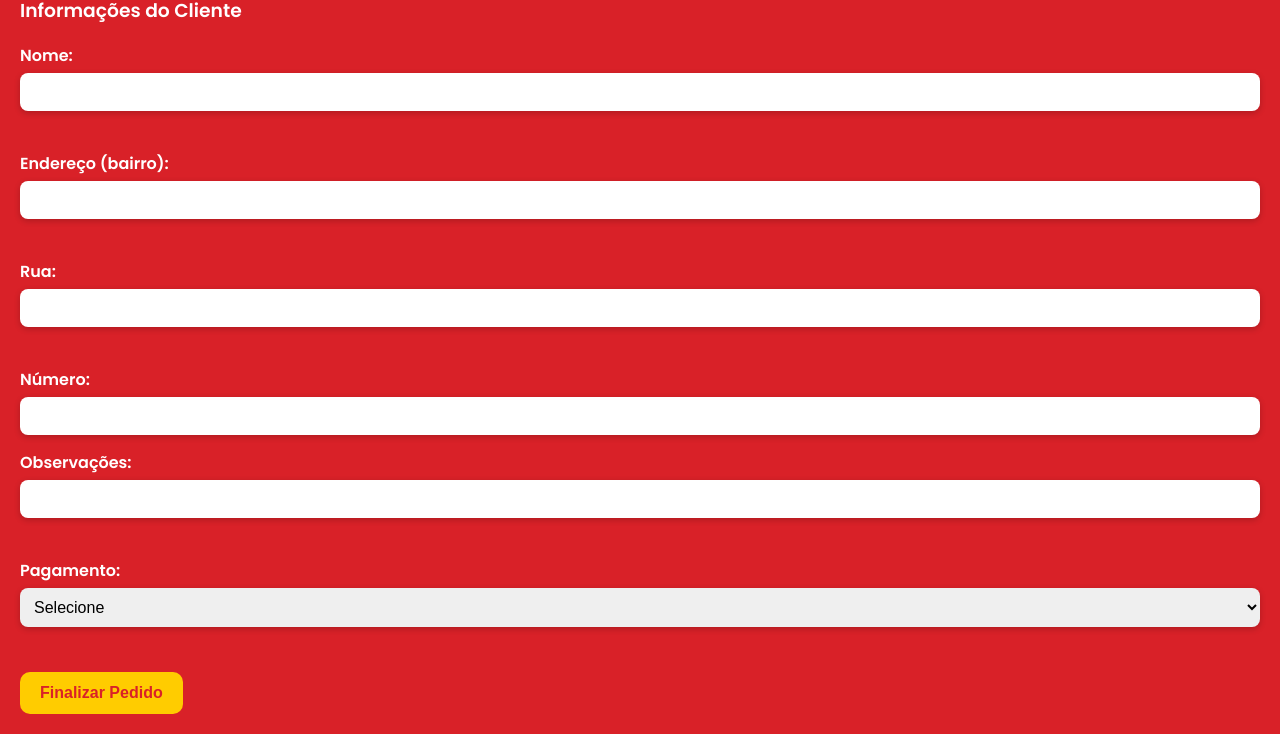
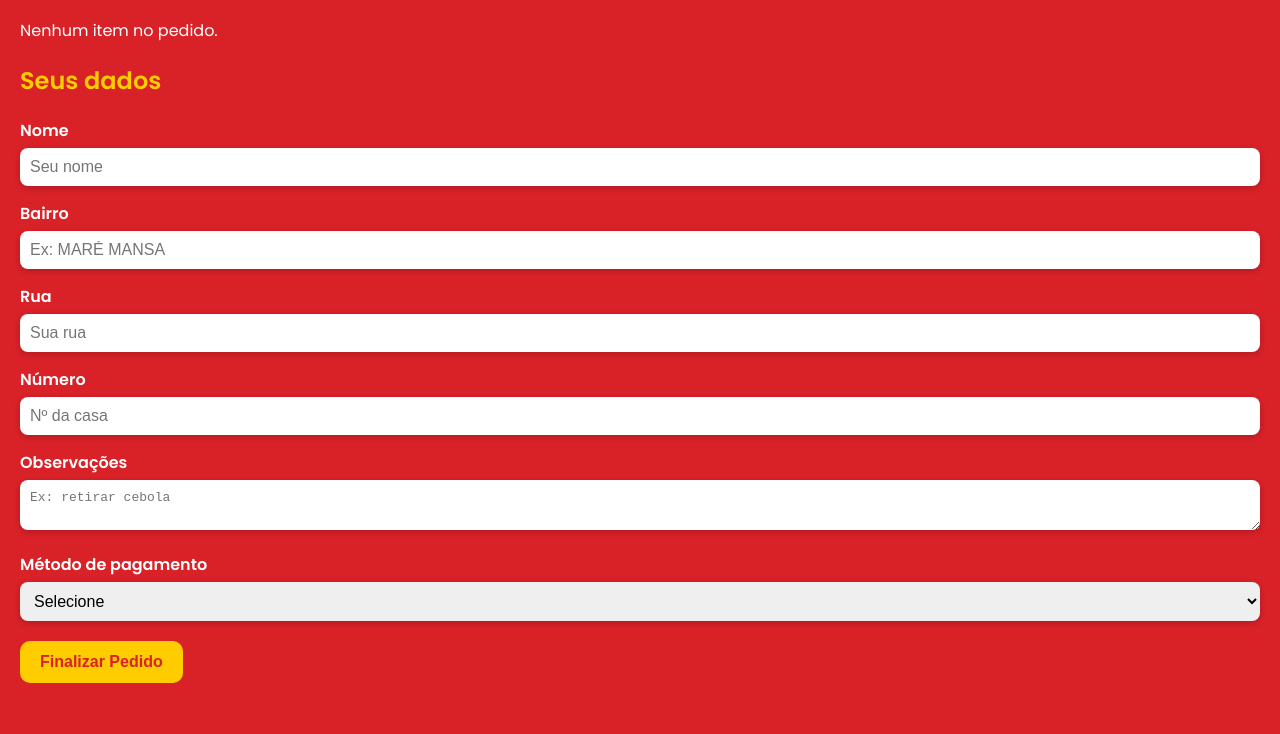
Before and after one commit to luizdev-front/Lanches-do-fumaca, a plain HTML site: page pedido.html in a window 1280 px wide. Shown: the part 93-827 px from the top of the page. After the commit the page ends 800 px from the top, so only its background shows below. Drawn offline with Linux system fonts and the light colour scheme.

Commit message:
Update pedido.html

```diff
--- a/pedido.html
+++ b/pedido.html
@@ -3,42 +3,70 @@
 <head>
   <meta charset="UTF-8">
   <meta name="viewport" content="width=device-width, initial-scale=1.0">
-  <title>Pedido - Pastelaria do Fumaça</title>
+  <title>Finalizar Pedido | Pastelaria do Fumaça</title>
   <link rel="stylesheet" href="stylepedido.css">
   <link href="https://fonts.googleapis.com/css2?family=Poppins:wght@400;600&display=swap" rel="stylesheet">
 </head>
+
 <body>
 
-<header>
-  <div class="title">Confira seu pedido</div>
+<header class="cabecalho">
+  <h1>Confira seu pedido</h1>
 </header>
 
-<main>
-  <section id="produto"></section>
+<main class="container">
 
-  <section id="cliente-info">
-    <h3>Informações do Cliente</h3>
-  <label>Nome: <input type="text" id="nome"></label><br>
-<label>Endereço (bairro): <input type="text" id="endereco"></label><br>
-<label>Rua: <input type="text" id="rua"></label><br>
-<label>Número: <input type="text" id="numero"></label>
-  <label>Observações: <input type="text" id="observacoes"></label><br>
-    <label>Pagamento:
+  <section id="produto" class="box"></section>
+
+  <section id="cliente-info" class="box">
+    <h2>Seus dados</h2>
+
+    <div class="campo">
+      <label>Nome</label>
+      <input type="text" id="nome" placeholder="Seu nome">
+    </div>
+
+    <div class="campo">
+      <label>Bairro</label>
+      <input type="text" id="endereco" placeholder="Ex: MARÉ MANSA">
+    </div>
+
+    <div class="campo-duplo">
+      <div class="campo">
+        <label>Rua</label>
+        <input type="text" id="rua" placeholder="Sua rua">
+      </div>
+      <div class="campo">
+        <label>Número</label>
+        <input type="text" id="numero" placeholder="Nº da casa">
+      </div>
+    </div>
+
+    <div class="campo">
+      <label>Observações</label>
+      <textarea id="observacoes" rows="2" placeholder="Ex: retirar cebola"></textarea>
+    </div>
+
+    <div class="campo">
+      <label>Método de pagamento</label>
       <select id="pagamento">
         <option value="">Selecione</option>
         <option value="dinheiro">Dinheiro</option>
         <option value="cartao">Cartão</option>
         <option value="pix">Pix</option>
       </select>
-    </label>
-    <div id="pix-info" class="hidden"></div>
-    <br>
-    <button id="enviar-vendedora-btn">Finalizar Pedido</button>
+    </div>
+
+    <div id="pix-info" class="pix hidden"></div>
+
+    <button id="enviar-vendedora-btn" class="btn-principal">
+      Finalizar Pedido
+    </button>
+
   </section>
+
 </main>
 
-<!-- ⚙️ Importa o script separado -->
 <script src="scriptpedido.js"></script>
-
 </body>
 </html>
```
